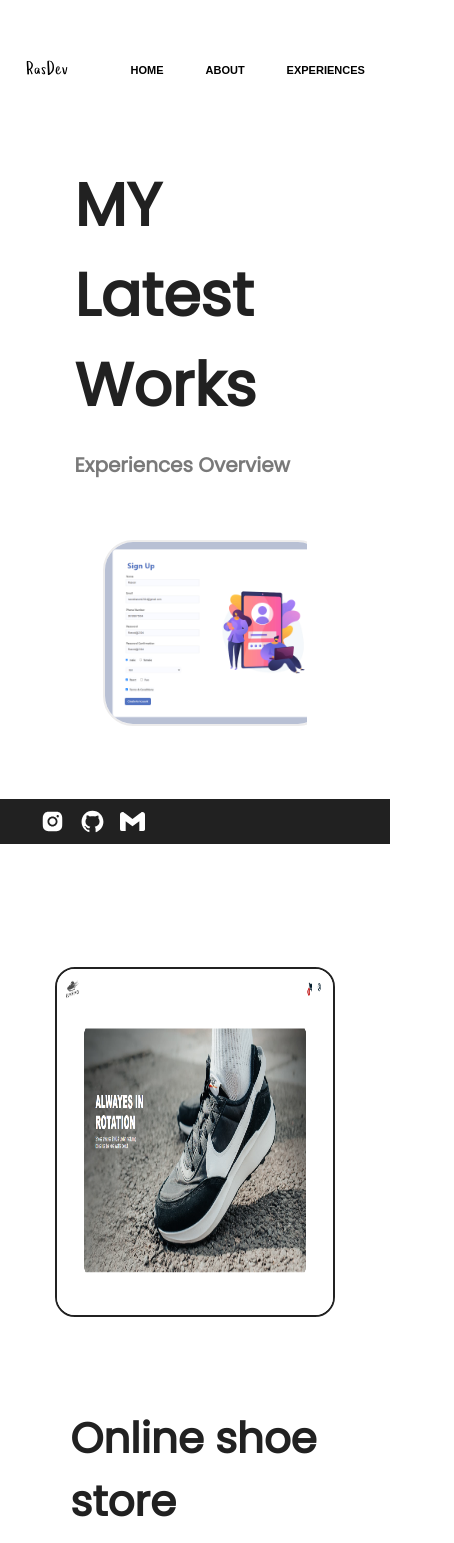
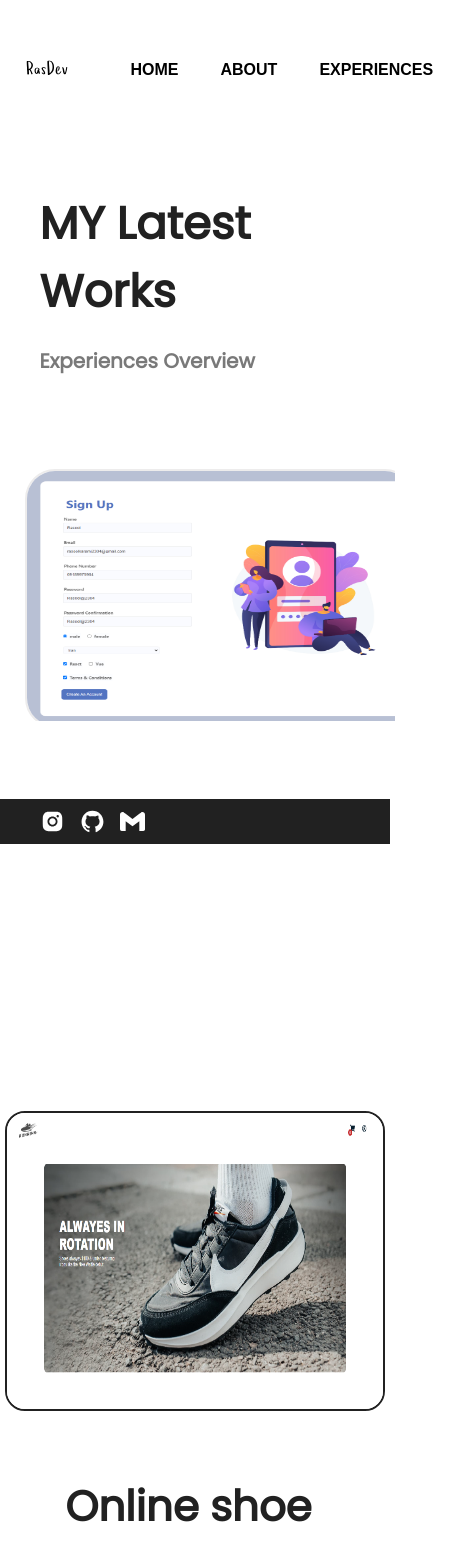
Before and after one commit to Rasool-Karami1994/my-portfolio, a React (Create React App) app: page /experiences in a window 390 px wide. Shown: the top 1543 px of the page, 454 px wide, since content can reach past the window. Built offline with nearby package versions, Linux system fonts and the light colour scheme; a web font is replaced by a local one.

Commit message:
makinag the ap responsive

```diff
--- a/src/App.css
+++ b/src/App.css
@@ -47,6 +47,7 @@ nav ul li a {
   text-decoration: none;
   color: black;
   font-weight: bold;
+  font-size: 20px;
 }
 
 nav ul li a:hover {
@@ -119,6 +120,7 @@ nav ul li a:hover {
   nav ul li a {
     padding: 1px;
     margin: 10px 4px;
+    font-size: 16px;
   }
 }
 
@@ -230,7 +232,7 @@ span {
 }
 
 .about-container {
-  max-width: 1200px;
+  max-width: 1400px;
   margin: auto;
   padding: 6.4rem;
   font-size: 18.5px;
@@ -259,6 +261,7 @@ span {
   width: 800px;
   height: 800px;
   margin: 30px 0;
+  align-self: center;
 }
 .about-container p {
   display: block;
@@ -288,6 +291,7 @@ span {
     width: 80%;
     height: 450px;
     margin: 30px 0;
+    align-self: center;
   }
   .about-container p {
     display: block;
@@ -416,6 +420,7 @@ footer {
   display: flex;
   width: 100%;
   height: auto;
+  min-height: 150vh;
   justify-content: center;
 }
 .experinces-section {
@@ -423,7 +428,7 @@ footer {
   flex-direction: column;
   align-items: center;
   justify-content: center;
-  width: 80%;
+  width: 100%;
   height: auto;
 }
 
@@ -648,7 +653,10 @@ footer {
 .description-container-img {
   border: 2px solid #212121;
   border-radius: 10px;
-  width: 90%;
+  width: 100%;
+  height: auto;
+  min-height: 300px;
+  box-sizing: border-box;
   margin: 250px 0 100px 0;
 }
 
@@ -684,10 +692,7 @@ footer {
     opacity: 0.8;
     margin: 30px 0 30px 0;
   }
-  .second-section-container img {
-    width: 100%;
-    height: 100%;
-    margin-right: 0;
-    margin: 0;
+  .description-container-img {
+    margin: 100px 0 100px 0;
   }
 }
--- a/src/components/Experiences.css
+++ b/src/components/Experiences.css
@@ -1,6 +1,6 @@
 .selected-projects-container {
   display: flex;
-  width: 100%;
+  width: 80%;
   height: auto;
   flex-direction: column;
   justify-content: space-between;
@@ -11,7 +11,6 @@
   width: 100%;
   display: flex;
   height: auto;
-  /* border: 2px solid #000; */
   justify-content: space-between;
   align-items: center;
   margin: 150px 0;
@@ -57,16 +56,17 @@
 
 .selected-project-image-section {
   width: 60%;
-  height: 500px;
+  max-height: 800px;
   display: flex;
   justify-content: flex-end;
   align-items: center;
 }
 
 .experiences-img {
-  position: relative;
-  height: 350px;
-  width: 70%;
+  height: 100%;
+  min-height: 480px;
+  width: 100%;
+  max-width: 800px;
   border-radius: 20px;
   border: 2px solid #212121;
 }
@@ -76,23 +76,36 @@
   }
   .selected-project-image-section {
     width: 60%;
-    height: 500px;
+    max-height: 500px;
     display: flex;
-    justify-content: flex-end;
+    justify-content: center;
     align-items: center;
   }
 }
 @media screen and (max-width: 800px) {
   .selected-project-image-section {
     width: 70%;
-    height: 500px;
+    max-height: 500px;
     display: flex;
-    justify-content: flex-end;
+    justify-content: center;
     align-items: center;
   }
   .selected-project-content-section {
     width: 30%;
     height: 500px;
+  }
+  .experiences-img {
+    height: 100%;
+    min-height: 300px;
+    width: auto;
+    max-width: 350px;
+    border-radius: 20px;
+    border: 2px solid #212121;
+  }
+  .selected-project-content-section {
+    width: 30%;
+    height: 500px;
+    margin-right: 10px;
   }
 }
 @media screen and (max-width: 600px) {
@@ -103,22 +116,29 @@
     flex-direction: column-reverse;
     justify-content: center;
     align-items: center;
-    margin: 100px 0;
+    margin: 150px 0;
   }
   .selected-project-image-section {
-    width: 90%;
-    height: 500px;
+    width: 100%;
+    min-width: 400px;
+    height: auto;
+    min-height: 300px;
     display: flex;
     justify-content: center;
     align-items: center;
+    margin-bottom: 50px;
   }
   .selected-project-content-section {
     width: 80%;
     height: 500px;
+    margin-bottom: 70px;
   }
   .experiences-img {
-    height: 350px;
-    width: 100%;
+    height: 100%;
+    max-height: 300px;
+    min-height: 280px;
+    width: auto;
+    min-width: 380px;
     border-radius: 20px;
     border: 2px solid #212121;
     margin-bottom: -80px;
--- a/src/components/Slider.css
+++ b/src/components/Slider.css
@@ -2,9 +2,14 @@
   background-color: rgb(255, 255, 255);
   justify-content: center;
   align-items: center;
-  width: 90%;
-  height: 50vh;
+  width: 100%;
+  height: 70vh;
+  min-height: 50vh;
   margin: 30px 0 300px 0;
+}
+.slider-title-container {
+  margin-left: 5%;
+  margin-top: 30px;
 }
 .slider-title {
   margin-left: 20px;
@@ -31,27 +36,30 @@
   display: flex;
   justify-content: center;
   align-items: center;
+  margin: 50px 5px;
 }
 .slides {
   display: flex;
   justify-content: center;
   align-items: center;
-  height: 80%;
+  height: 100%;
+  width: 100%;
   margin-top: 40px;
   border-radius: 30px;
   margin-left: 20px;
 }
 .slider-images {
   width: 100%;
-  height: 100%;
+  height: 80%;
   border-radius: 30px;
   border: 2px solid rgb(237, 236, 236);
 }
 @media screen and (max-width: 1000px) {
   .my-swiper-slider {
     color: rgb(3, 3, 3);
-    width: 80%;
+    width: 100%;
     height: 80%;
+    margin: 0 5px;
     background-color: rgb(255, 255, 255);
     display: flex;
     justify-content: center;
@@ -60,18 +68,33 @@
   .slider-container {
     margin: 30px 0 100px 0;
   }
+  .slider-title-container {
+    margin-left: 10%;
+  }
 }
 @media screen and (max-width: 550px) {
   .my-swiper-slider {
     color: rgb(3, 3, 3);
-    width: 80%;
+    width: 100%;
     height: 55%;
     background-color: rgb(255, 255, 255);
     display: flex;
     justify-content: center;
     align-items: center;
+    margin: 0 5px;
   }
   .slider-container {
     margin: 30px 0 100px 0;
   }
+  .slider-title-container {
+    margin-left: 5%;
+  }
+  .slider-title {
+    margin-left: 20px;
+    color: #212121;
+    font-weight: 900;
+    font-size: 45px;
+    font-family: "Poppins", sans-serif;
+    margin-bottom: 20px;
+  }
 }
--- a/src/components/Slider.js
+++ b/src/components/Slider.js
@@ -15,14 +15,20 @@ import finencial from "../assets/img/expense-tracker.PNG";
 const SliderComponent = () => {
   return (
     <div className="slider-container">
-      <h1 className="slider-title">MY Latest Works</h1>
-      <h4 className="slider-subtitle">Experiences Overview</h4>
+      <div className="slider-title-container">
+        <h1 className="slider-title">MY Latest Works</h1>
+        <h4 className="slider-subtitle">Experiences Overview</h4>
+      </div>
       <Swiper
         freeMode={true}
         grabCursor={true}
         modules={[FreeMode]}
         className="my-swiper-slider"
         breakpoints={{
+          2200: {
+            slidesPerView: 4,
+            spaceBetween: 30,
+          },
           1800: {
             slidesPerView: 3,
             spaceBetween: 30,
```
Also changed, not shown: 35 other files (tests, documents, lock files or other folders).
